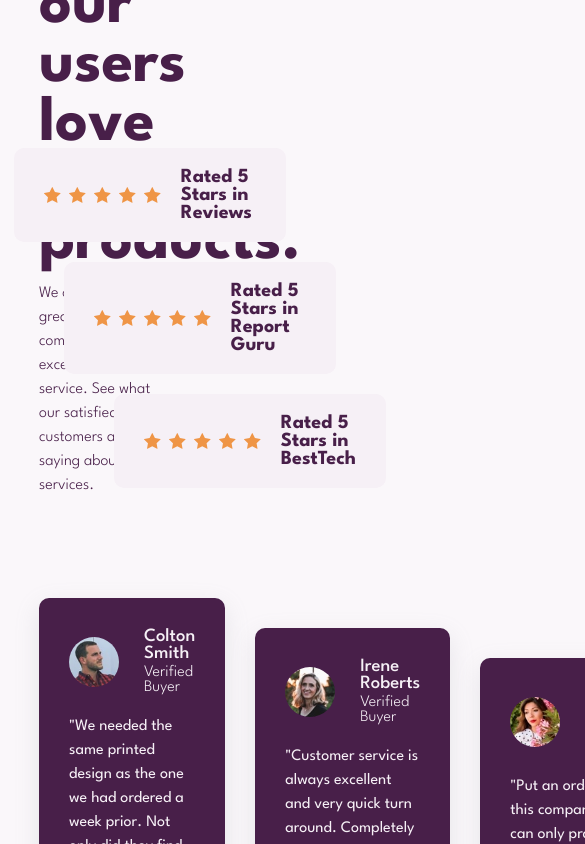
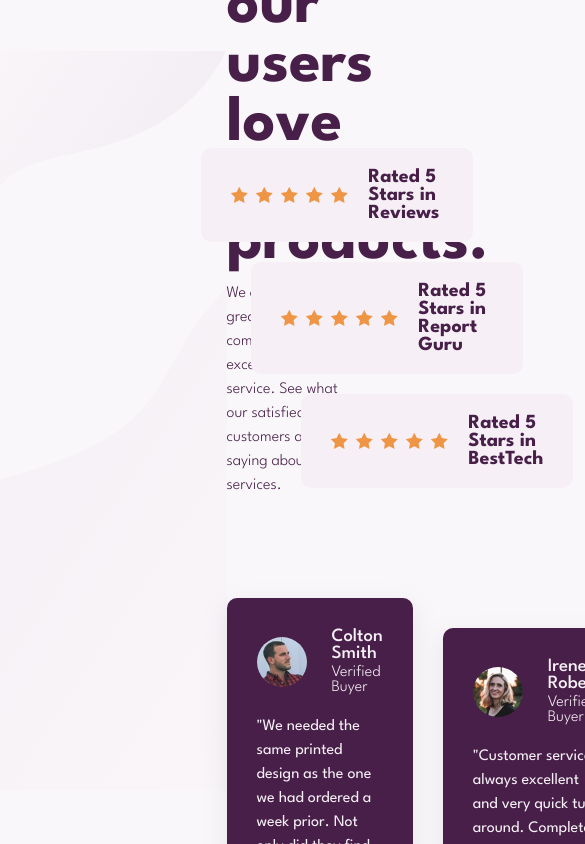
Before and after one commit to sparklaunch/Social-Proof-Section, a Next.js app: page / in a window 390 px wide. Shown: the top 844 px of the page, 585 px wide, since content can reach past the window. Built offline with nearby package versions, Linux system fonts and the light colour scheme.

Commit message:
모바일 배경 이미지 추가 및 스타일 정의

```diff
--- a/src/app/Home.module.css
+++ b/src/app/Home.module.css
@@ -63,8 +63,28 @@
 	gap: 30px;
 }
 
+.mobileBackground {
+	display: none;
+}
+
+.bottomMobileBackground {
+	position: absolute;
+	bottom: 0;
+	right: 0;
+}
+
+.topMobileBackground {
+	position: absolute;
+	top: 0;
+	left: 0;
+}
+
 @media (max-width: 1000px) {
 	.desktopBackground {
 		display: none;
 	}
+
+	.mobileBackground {
+		display: block;
+	}
 }
--- a/src/app/page.tsx
+++ b/src/app/page.tsx
@@ -1,7 +1,9 @@
 import Image from "next/image";
 import { ratings, testimonials } from "../../db.json";
 import bottomDesktopBackground from "../shared/assets/images/bottom-desktop-background.svg";
+import bottomMobileBackground from "../shared/assets/images/bottom-mobile-background.svg";
 import topDesktopBackground from "../shared/assets/images/top-desktop-background.svg";
+import topMobileBackground from "../shared/assets/images/top-mobile-background.svg";
 import Rating from "../shared/ui/Rating";
 import Review from "../shared/ui/Review";
 import styles from "./Home.module.css";
@@ -19,6 +21,18 @@ export default function Home() {
 					src={bottomDesktopBackground}
 					alt=""
 					className={styles.bottomDesktopBackground}
+				/>
+			</div>
+			<div className={styles.mobileBackground}>
+				<Image
+					src={topMobileBackground}
+					alt=""
+					className={topMobileBackground}
+				/>
+				<Image
+					src={bottomMobileBackground}
+					alt=""
+					className={bottomMobileBackground}
 				/>
 			</div>
 			<main className={styles.main}>
```
